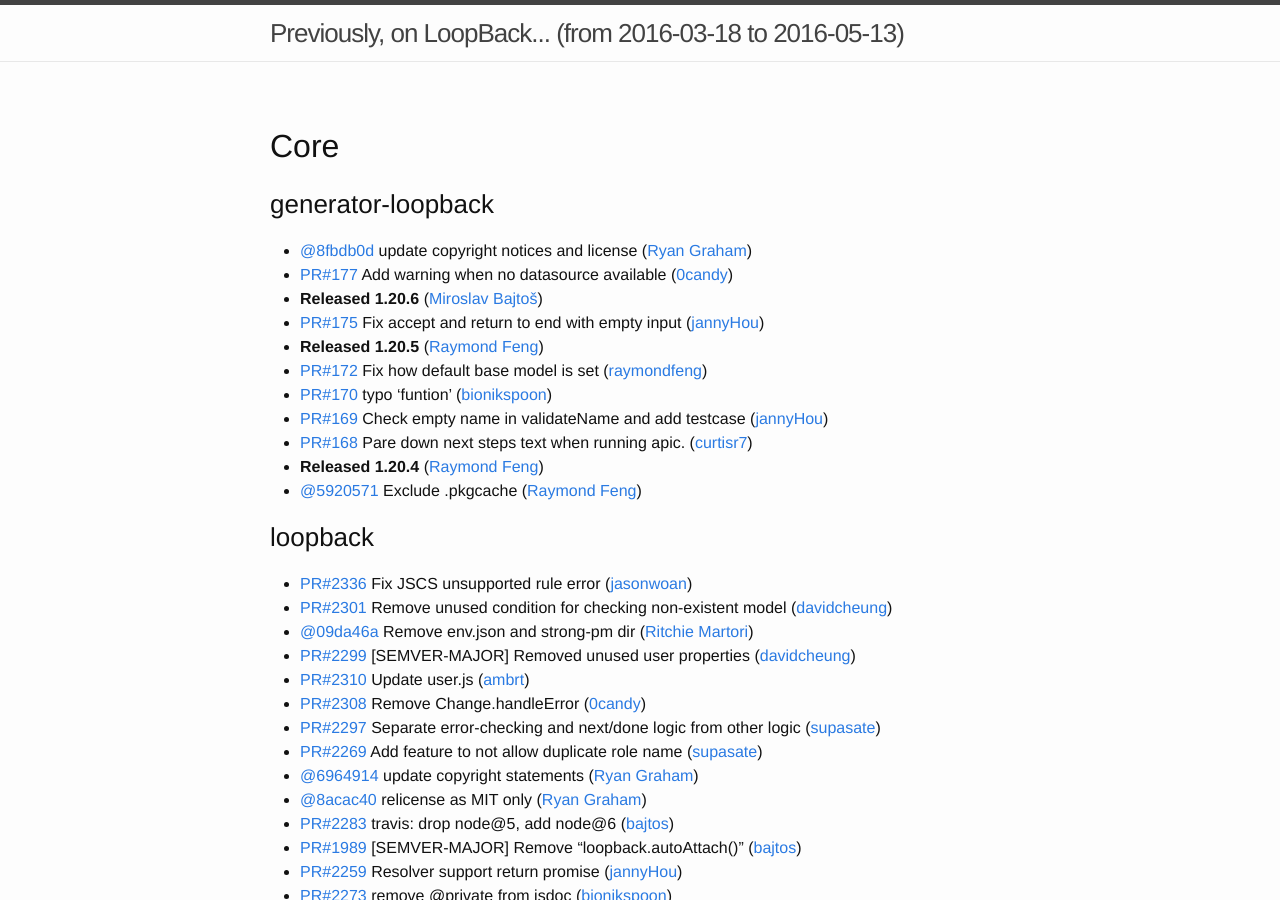
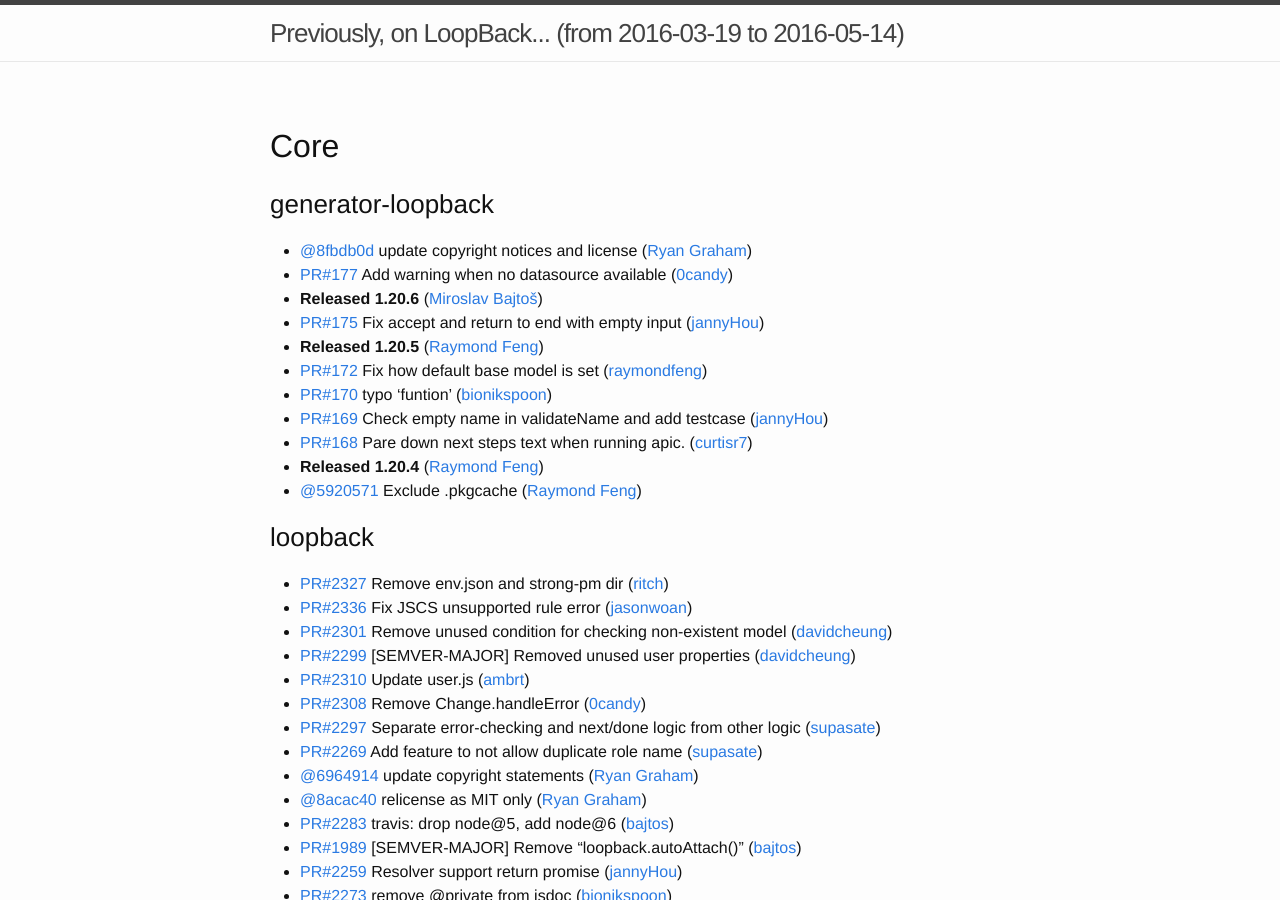
Before and after one commit to strongloop/loopback, a Jekyll site: the page built from index.md, in a window 1280 px wide and 900 px high. Built offline with Jekyll 4.4.1, drawn with Linux system fonts in a browser that asks for light colours; some of the changed text lies outside the part shown.

Commit message:
Update changelog

```diff
--- a/index.md
+++ b/index.md
@@ -1,6 +1,6 @@
 ---
 layout: page
-since: (from 2016-03-18 to 2016-05-13)
+since: (from 2016-03-19 to 2016-05-14)
 ---
 
 ## Core
@@ -20,9 +20,9 @@
 
 
 ### loopback
+ * [PR#2327](https://github.com/strongloop/loopback/pull/2327) Remove env.json and strong-pm dir ([ritch](https://github.com/ritch))
  * [PR#2336](https://github.com/strongloop/loopback/pull/2336) Fix JSCS unsupported rule error ([jasonwoan](https://github.com/jasonwoan))
  * [PR#2301](https://github.com/strongloop/loopback/pull/2301) Remove unused condition for checking non-existent model ([davidcheung](https://github.com/davidcheung))
- * [@09da46a](https://github.com/strongloop/loopback/commit/09da46a34d8ecb48643585ac5229c17fbd891afa) Remove env.json and strong-pm dir ([Ritchie Martori](https://github.com/ritch))
  * [PR#2299](https://github.com/strongloop/loopback/pull/2299) [SEMVER-MAJOR] Removed unused user properties ([davidcheung](https://github.com/davidcheung))
  * [PR#2310](https://github.com/strongloop/loopback/pull/2310) Update user.js ([ambrt](https://github.com/ambrt))
  * [PR#2308](https://github.com/strongloop/loopback/pull/2308) Remove Change.handleError ([0candy](https://github.com/0candy))
@@ -141,8 +141,7 @@
 
 
 ### loopback-connector-db2
- * [@0577dbe](https://github.com/strongloop/loopback-connector-db2/commit/0577dbe06ff7ba44dd61c8a14ddc38febb8abdd0) Fix done ([jannyHou](https://github.com/jannyHou))
- * [@85db793](https://github.com/strongloop/loopback-connector-db2/commit/85db79353ed24fa8f5f109c7df887b10962911a3) Check dsn in config before throw error ([jannyHou](https://github.com/jannyHou))
+ * [PR#35](https://github.com/strongloop/loopback-connector-db2/pull/35) Check dsn in config before throw error ([jannyHou](https://github.com/jannyHou))
  * [PR#31](https://github.com/strongloop/loopback-connector-db2/pull/31) Lazy connect when app booting from swagger generator ([jannyHou](https://github.com/jannyHou))
  * [@adc17e7](https://github.com/strongloop/loopback-connector-db2/commit/adc17e79d42957faaeab2d82292c11c6aba6854c) update copyright notices and license ([Ryan Graham](https://github.com/rmg))
  * [PR#29](https://github.com/strongloop/loopback-connector-db2/pull/29) Add DB2 for z/OS support and a fix for issues #28 ([qpresley](https://github.com/qpresley))
@@ -195,7 +195,7 @@
 
 
 ### loopback-connector-mysql
- * [@658635e](https://github.com/strongloop/loopback-connector-mysql/commit/658635e72cfa16fee5879bb5dddd0ff64fe852b7) Add function connect ([juehou](https://github.com/jannyHou))
+ * [PR#166](https://github.com/strongloop/loopback-connector-mysql/pull/166) Add function connect ([jannyHou](https://github.com/jannyHou))
  * [@340a4eb](https://github.com/strongloop/loopback-connector-mysql/commit/340a4eb0f6599bf4a31b013f4ef7097a19d401b8) insert/update copyright notices ([Ryan Graham](https://github.com/rmg))
  * [@c442f57](https://github.com/strongloop/loopback-connector-mysql/commit/c442f572c7a2f17babe38d9d487b3b24c7612d76) relicense as MIT only ([Ryan Graham](https://github.com/rmg))
  * [PR#156](https://github.com/strongloop/loopback-connector-mysql/pull/156) Use url to override other settings if url provided ([jannyHou](https://github.com/jannyHou))
```
Also changed, not shown: other parts of index.md (+5 -0 lines).
